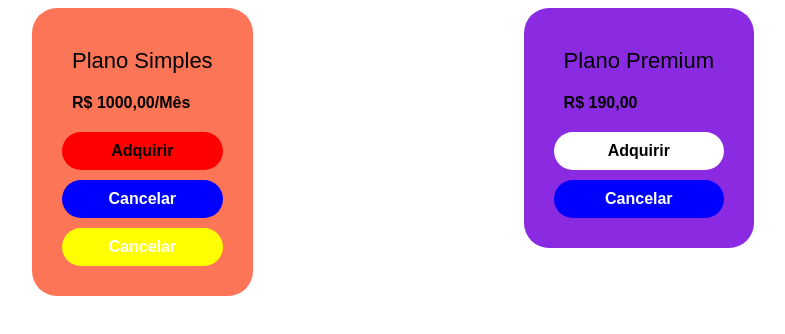
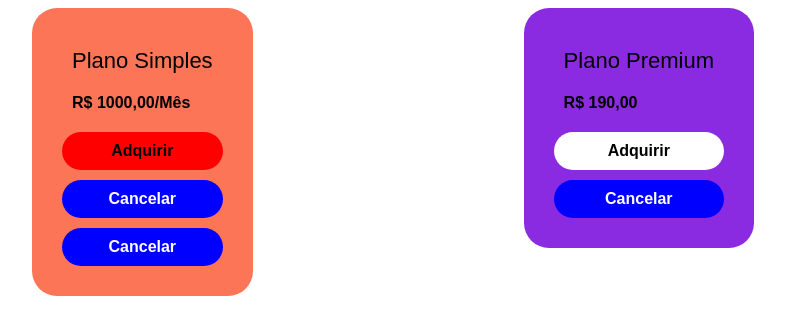
Before and after one commit to Isaac-Sousa-Dev/CURSO_ANGULAR-o-guia-definitivo, an Angular app: page / in a window 1280 px wide. Shown: the top 334 px of the page, without its empty margins (247-1032 px from the left). Built offline with nearby package versions, Linux system fonts and the light colour scheme.

Commit message:
fix: fixies

```diff
--- a/src/app/card/card.component.html
+++ b/src/app/card/card.component.html
@@ -3,5 +3,5 @@
     <div class="card__price card__item">R$ {{ plano.infos.preco }},00/Mês</div>
     <app-card-button></app-card-button>
     <app-card-button-cancel></app-card-button-cancel>
-    <app-card-button-cancel id="cancel-button"></app-card-button-cancel>
+    <app-card-button-cancel></app-card-button-cancel>
 </div>
```
